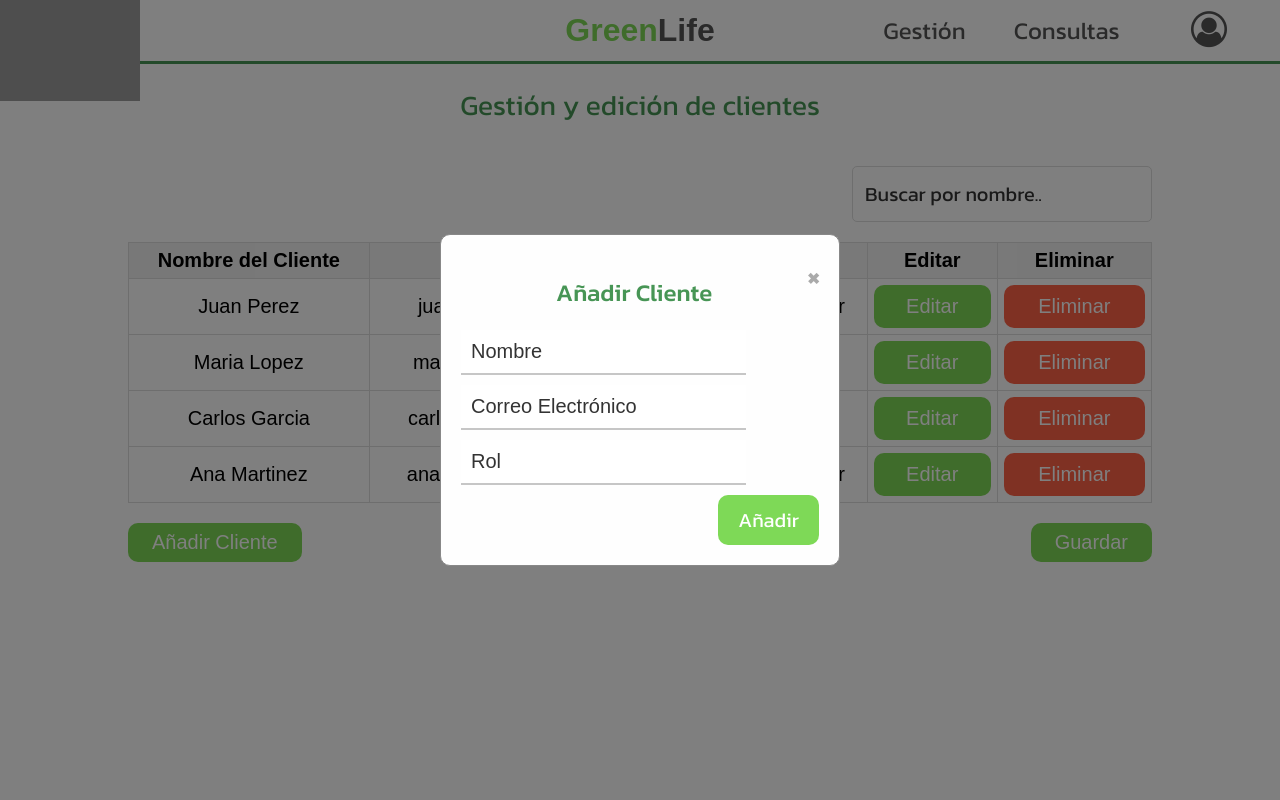
After one commit to Saac04/GreenLife, a PHP site: page /app/admin/gestionClientes.html in a window 1280 px wide, after a click on "Añadir Cliente". The commit adds this page. Run offline with PHP 8.4, Linux system fonts and the light colour scheme; grey boxes are pictures that could not be loaded.

Commit message:
Casi terminado gestión de clientes
Queda arreglar el @media para 600px. Funciona el js perfectamente. El html tambien funciona perfectamente. El css funciona casi perfectamente (queda terminar el @media para 600px).

```diff
--- /dev/null
+++ b/scr/app/admin/gestionClientes.html
@@ -0,0 +1,116 @@
+<!DOCTYPE html>
+<html lang="es">
+<head>
+    <meta charset="UTF-8">
+    <meta name="viewport" content="width=device-width, initial-scale=1.0">
+    <meta http-equiv="X-UA-Compatible" content="ie=edge">
+    <link rel="stylesheet" href="https://cdnjs.cloudflare.com/ajax/libs/font-awesome/4.7.0/css/font-awesome.min.css">
+    <link rel="stylesheet" href="../../css/MenuHam.css">
+    <link rel="stylesheet" href="../../css/Botones.css">
+    <link rel="stylesheet" href="../../css/Fuentes.css">
+    <link rel="stylesheet" href="../../css/header.css">
+    <link rel="stylesheet" href="../../css/footer.css">
+    <link rel="stylesheet" href="../css/Marcos.css">
+    <link rel="stylesheet" href="../../css/gestionClientes.css">
+    <title>Gestión y edición de clientes</title>
+</head>
+<body>
+
+<header class="header">
+    <div><img class="logo" src="../../img/Grado_en_tecnologías_interactivas.svg" alt="LOGO"></div>
+    <h1><span class="green">Green</span><span class="life">Life</span></h1>
+    <nav>
+        <ul class="nav-menu" id="menuOrdenador">
+            <li><a class="text-button" href="gestionClientes.html">Gestión</a></li>
+            <li><a class="text-button" href="ConsultasAdmin.html">Consultas</a></li>
+            <li><a class="text-button" href="#"><i class="fa fa-user-circle-o"></i></a></li>
+        </ul>
+    </nav>
+</header>
+
+<nav id="navMenu" role="navigation">
+    <div id="menuToggle">
+        <input type="checkbox" />
+        <span></span>
+        <span></span>
+        <span></span>
+        <ul id="menu">
+            <li><a class="text-button" href="#"><i class="fa fa-user-circle-o"></i></a></li>
+            <li><a class="text-button" href="ConsultasAdmin.html"><Consulta></Consulta></a></li>
+            <li><a class="text-button" href="gestionClientes.html">Gestión</a></li>
+        </ul>
+    </div>
+</nav>
+
+<div id="clients" class="table">
+    <h2>Gestión y edición de clientes</h2>
+
+    <div class="search-bar">
+        <input type="text" id="searchClients" onkeyup="searchClients()" placeholder="Buscar por nombre..">
+    </div>
+
+    <table id="clients-table" class="clients-table">
+        <thead>
+        <tr>
+            <th onclick="sortTable('nombreCliente')">Nombre del Cliente</th>
+            <th>Correo Electrónico</th>
+            <th onclick="sortTable('rol')">Rol</th>
+            <th>Editar</th>
+            <th>Eliminar</th>
+        </tr>
+        </thead>
+        <tbody>
+        </tbody>
+    </table>
+    <div class="client-buttons">
+        <button class="add-client" onclick="togglePopup('miPopupAdd')">Añadir Cliente</button>
+        <button class="save-client">Guardar</button>
+    </div>
+</div>
+
+<!-- Popup para editar cliente -->
+<div id="miPopup2" class="popup">
+    <div class="popup-contenido">
+        <span class="cerrar" onclick="togglePopup('miPopup2')">&times;</span>
+        <h2 class="popupH2">Editar Cliente</h2>
+        <input type="hidden" id="clienteIndex">
+        <input type="text" id="nuevoNombreCliente" placeholder="Nuevo Nombre">
+        <input type="text" id="nuevoCorreoCliente" placeholder="Nuevo Correo Electrónico">
+        <input type="text" id="nuevoRolCliente" placeholder="Nuevo Rol">
+        <div class="button-container">
+            <button class="button" onclick="confirmarCambioNombre()">Guardar</button>
+        </div>
+    </div>
+</div>
+
+<!-- Popup para eliminar cliente -->
+<div id="miPopupEliminar" class="popup">
+    <div class="popup-contenido">
+        <span class="cerrar" onclick="togglePopup('miPopupEliminar')">&times;</span>
+        <h2 class="popupH2">Eliminar Cliente</h2>
+        <p class="popupP">¿Estás seguro de que deseas eliminar este cliente?</p>
+        <input type="hidden" id="clienteEliminarIndex">
+        <div class="button-container">
+            <button class="button" onclick="confirmarEliminar()">Eliminar</button>
+        </div>
+    </div>
+</div>
+
+<!-- Popup para añadir cliente -->
+<div id="miPopupAdd" class="popup">
+    <div class="popup-contenido">
+        <span class="cerrar" onclick="togglePopup('miPopupAdd')">&times;</span>
+        <h2 class="popupH2">Añadir Cliente</h2>
+        <input type="text" id="nuevoNombreClienteAdd" placeholder="Nombre">
+        <input type="text" id="nuevoCorreoClienteAdd" placeholder="Correo Electrónico">
+        <input type="text" id="nuevoRolClienteAdd" placeholder="Rol">
+        <div class="button-container">
+            <button class="button" onclick="confirmarAñadir()">Añadir</button>
+        </div>
+    </div>
+</div>
+
+<script src="../../js/gestionClientes.js"></script>
+
+</body>
+</html>
--- a/scr/css/gestionClientes.css
+++ b/scr/css/gestionClientes.css
@@ -9,32 +9,28 @@
 }
 
 /* Estilos para el cuerpo del documento */
+
 body {
-    display: flex;
-    flex-direction: column;
-    align-items: center;
-    min-height: 100vh;
-    font-family: 'Kanit', sans-serif; /* Fuente principal */
-    background-color: #FFFFFF; /* Color de fondo */
+    position: relative;
 }
 
-/* Estilos para los encabezados H2 (gestión y edición de clientes) */
+/* Estilos para los encabezados H2 */
 h2 {
+    margin-top: 20px;
     font-family: 'Kanit', sans-serif;
     font-size: 28px;
     font-weight: 400;
-    color: #479555; /* Color del texto */
-    margin-bottom: 40px; /* Espacio inferior */
-    text-align: center; /* Alineación del texto */
+    color: #479555;
+    margin-bottom: 40px;
+    text-align: center;
 }
 
 /* Estilos para la barra de búsqueda */
 .search-bar {
     display: flex;
+    justify-content: flex-end;
     margin-bottom: 10px;
-    justify-content: flex-end;
     width: 100%;
-    height: 30px;
 }
 
 /* Estilos para el campo de búsqueda */
@@ -44,31 +40,35 @@ h2 {
     font-family: 'Kanit', sans-serif;
     font-size: 20px;
     color: #333333;
+    border: 1px solid #ddd;
+    border-radius: 5px;
 }
 
-/* Estilos para el contenedor principal (la tabla) */
+/* Estilos para el contenedor principal */
 .table {
-    margin-top: 20px;
+    margin: 20px auto auto;
+    width: 80%;
 }
 
 /* Estilos para las tablas */
 table {
-    width: 800px;
+    width: 100%;
     border-collapse: collapse;
+    border: 1px solid #ddd;
 }
 
 /* Estilos para la tabla de clientes */
 .clients-table {
-    font-family: "Kanit Light", sans-serif; /* Fuente de la tabla */
-    font-size: 20px; /* Tamaño de la fuente */
-    margin-bottom: 20px; /* Espacio inferior */
+    font-family: "Kanit Light", sans-serif;
+    font-size: 20px;
+    margin-bottom: 20px;
 }
 
 /* Estilos para los botones dentro de la tabla */
 .clients-table button {
-    padding: 12px 20px; /* Relleno */
-    font-family: "Kanit Light", sans-serif; /* Fuente */
-    font-size: 20px; /* Tamaño de la fuente */
+    padding: 12px 20px;
+    font-family: "Kanit Light", sans-serif;
+    font-size: 20px;
 }
 
 /* Estilos para los botones de cliente */
@@ -76,6 +76,7 @@ table {
     display: flex;
     justify-content: space-between;
     margin-top: 10px;
+    width: 100%;
 }
 
 /* Estilos para las celdas de tabla */
@@ -91,16 +92,6 @@ td {
 thead {
     position: sticky;
     top: 0;
-    background-color: #f2f2f2;
-}
-
-/* Estilos para las celdas de encabezado */
-th {
-    background-color: #f2f2f2;
-}
-
-/* Estilos para las filas pares del cuerpo de la tabla */
-tbody tr:nth-child(even) {
     background-color: #f2f2f2;
 }
 
@@ -122,89 +113,128 @@ button {
     width: 100%;
     padding: 10px 20px;
     font-size: 20px;
+    cursor: pointer;
+    border-radius: 10px;
+    border: none;
 }
 
-/* Estilos para el botón de guardar */
-.save-client {
-    padding: 10px 24px;
-    font-size: 20px;
+.clients-table .eliminar-cliente {
+    background-color: #FF6347;
 }
 
-/* Estilos para el efecto hover en los botones */
-button:hover {
-    background-color: #479555;
+.clients-table .editar-cliente {
+    background-color: #7ED957;
 }
 
-/* Estilos generales para el popup */
+/* Estilos para el popup */
 .popup {
     display: none;
     position: fixed;
+    z-index: 1;
+    left: 0;
     top: 0;
-    left: 0;
     width: 100%;
     height: 100%;
+    overflow: auto;
     background-color: rgba(0, 0, 0, 0.5);
-    z-index: 9999;
+    justify-content: center;
+    align-items: center;
+    font-family: 'Kanit', sans-serif;
 }
 
 .popup-contenido {
-    position: absolute;
-    top: 50%;
-    left: 50%;
-    transform: translate(-50%, -50%);
-    background-color: #fff;
+    background-color: #fefefe;
+    margin: auto;
     padding: 20px;
-    border-radius: 5px;
+    border: 1px solid #888;
     width: 80%;
-    max-width: 500px;
-    box-sizing: border-box;
+    max-width: 400px;
+    border-radius: 10px;
 }
 
 .cerrar {
-    position: absolute;
-    top: 5px;
-    right: 15px;
-    font-size: 30px;
-    cursor: pointer;
+    color: #aaaaaa;
+    float: right;
+    font-size: 28px;
+    font-weight: bold;
 }
 
-input[type="text"] {
-    font-family: 'Kanit Light', sans-serif;
-    font-size: 20px;
-    color: #333333;
-    background-color: #ffffff;
-    border: none;
-    border-bottom: 2px solid #c6c6c6;
-    padding: 10px;
-    width: 100%;
-    margin-bottom: 20px;
-    box-sizing: border-box;
-    display: block;
-    margin-left: auto;
-    margin-right: auto;
-}
-
-.button-container {
-    text-align: right;
-}
-
-.button {
-    background-color: #7ED957;
-    color: white;
-    font-family: 'Kanit', sans-serif;
-    font-size: 20px;
-    border: none;
-    border-radius: 10px;
-    outline: none;
-    padding: 10px;
+.cerrar:hover,
+.cerrar:focus {
+    color: #000;
+    text-decoration: none;
     cursor: pointer;
 }
 
 .popupH2 {
-    margin-top: 20px;
+    font-size: 24px;
+    font-weight: 500;
+    margin-bottom: 20px;
 }
 
 .popupP {
-    text-align: center;
-    margin-bottom: 30px;
+    font-size: 20px;
+    margin-bottom: 20px;
 }
+
+.button-container {
+    display: flex;
+    justify-content: flex-end;
+}
+
+/* Estilos para dispositivos móviles */
+@media (max-width: 1020px) {
+    .search-bar, .table, table {
+        margin: auto
+    }
+
+    .clients-table thead {
+        display: none;
+    }
+
+    .clients-table tr {
+        display: block;
+        margin-bottom: 20px;
+    }
+
+    .clients-table td {
+        display: flex;
+        flex-direction: column;
+        justify-content: center;
+        text-align: right;
+        padding-left: 0; /* Ajuste aquí */
+        position: relative;
+    }
+
+    .clients-table td::before {
+        content: attr(data-label);
+        position: absolute;
+        left: 10px;
+        width: calc(50% - 20px);
+        white-space: nowrap;
+        text-align: left;
+        font-weight: bold;
+    }
+
+    .client-buttons {
+        flex-direction: column;
+        align-items: center;
+        width: 100%;
+    }
+
+    .client-buttons button,
+    .clients-table .eliminar-cliente,
+    .clients-table .editar-cliente {
+        width: 60%; /* Ancho del botón */
+        text-align: center;
+        margin: 5px auto;
+    }
+}
+
+@media (max-width: 600px) {
+
+    .clients-table td {
+        flex-direction: row;
+
+    }
+}
```
Also changed, not shown: scr/js/gestionClientes.js (+135 -55 lines).
